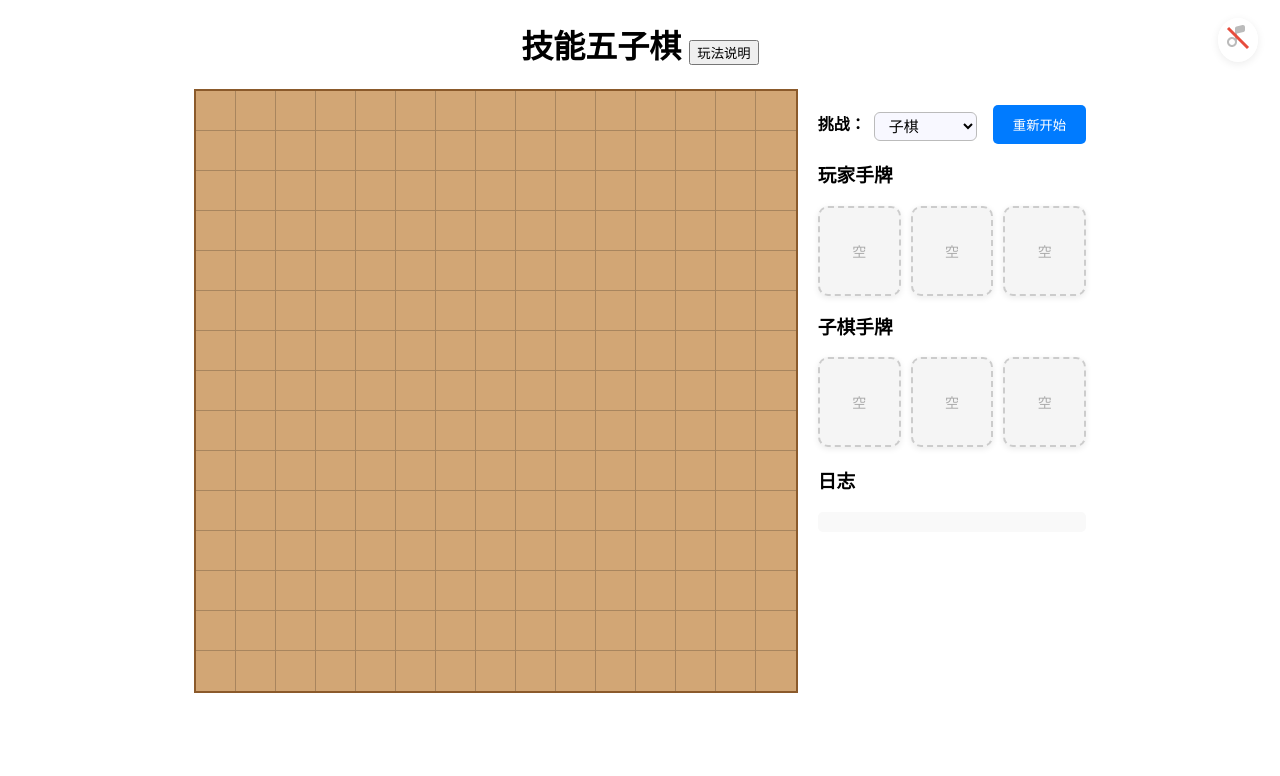
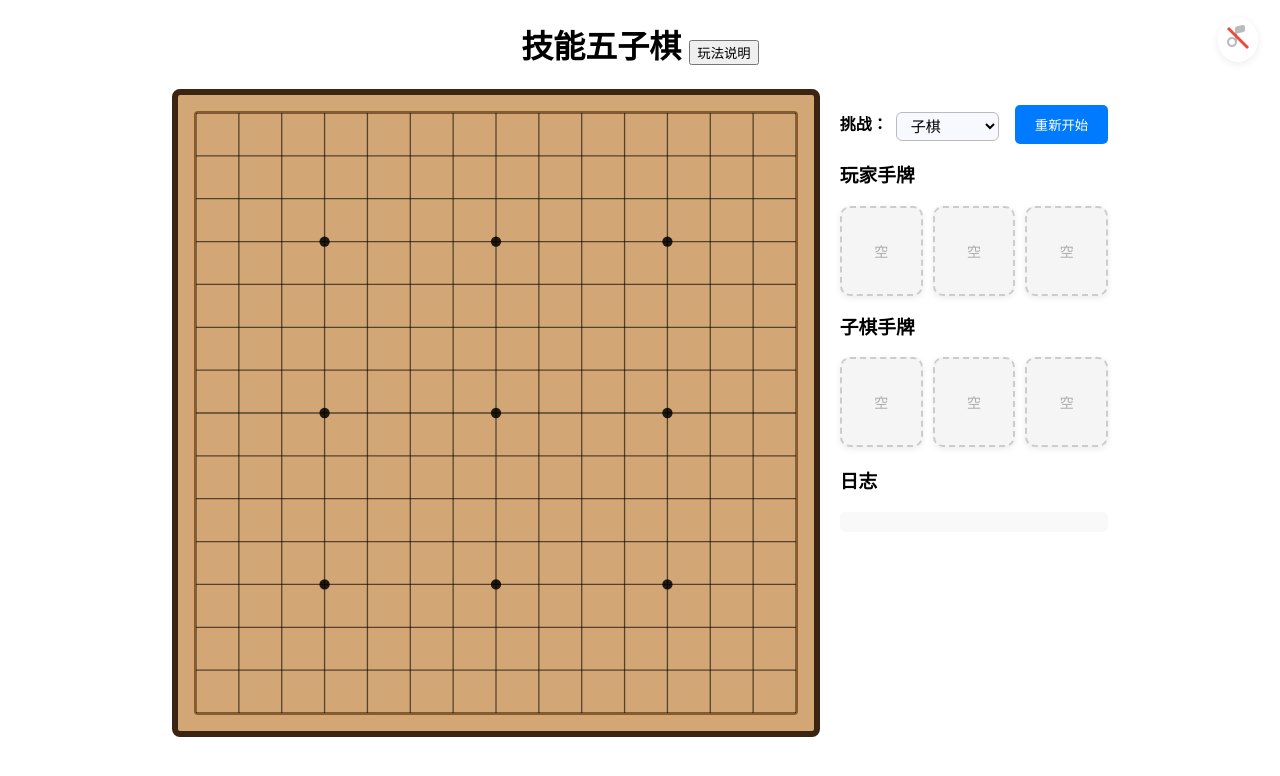
Before and after one commit to wjing-zz/SkillGolang, a Vue app: page / in a window 1280 px wide. Shown: the top 776 px of the page. Built offline with nearby package versions, Linux system fonts and the light colour scheme.

Commit message:
board update

```diff
--- a/src/components/GomokuBoard.vue
+++ b/src/components/GomokuBoard.vue
@@ -1,17 +1,28 @@
 <template>
-  <div class="board" :style="gridStyle">
-    <div
-      v-for="(cell, index) in flatBoard"
-      :key="index"
-      class="cell"
-      :class="{
-        'last-col': (index % size) === size - 1,
-        'last-row': Math.floor(index / size) === size - 1
-      }"
-      @click="$emit('place', index % size, Math.floor(index / size))"
-    >
-      <div v-if="cell === 1" class="stone black"></div>
-      <div v-else-if="cell === 2" class="stone white"></div>
+  <div class="board-wrapper">
+    <div class="board">
+      <!-- 棋盘网格 -->
+      <svg class="grid" :viewBox="`0 0 ${size - 1} ${size - 1}`" preserveAspectRatio="none">
+        <!-- 纵线 -->
+        <line v-for="i in size" :key="'v-' + i" :x1="i - 1" y1="0" :x2="i - 1" :y2="size - 1" stroke="rgba(0,0,0,0.6)"
+          stroke-width="0.03" />
+        <!-- 横线 -->
+        <line v-for="i in size" :key="'h-' + i" x1="0" :y1="i - 1" :x2="size - 1" :y2="i - 1" stroke="rgba(0,0,0,0.6)"
+          stroke-width="0.03" />
+        <!-- 星位/天元 -->
+        <circle v-for="(pt, idx) in starPoints" :key="'star-' + idx" :cx="pt.x" :cy="pt.y" r="0.12"
+          fill="rgba(0,0,0,0.85)" />
+      </svg>
+
+      <!-- 棋子 -->
+      <template v-for="(cell, index) in flatBoard" :key="'stone-'+index">
+        <div v-if="cell === 1 || cell === 2" class="stone" :class="cell === 1 ? 'black' : 'white'"
+          :style="stoneStyle(index)"></div>
+      </template>
+
+      <!-- 点击热点 -->
+      <button v-for="(cell, index) in flatBoard" :key="'hot-' + index" class="hotspot" :style="stoneStyle(index)"
+        @click="$emit('place', index % size, Math.floor(index / size))" aria-label="place stone"></button>
     </div>
   </div>
 </template>
@@ -24,57 +35,88 @@ const props = defineProps<{
   board: number[][]
 }>()
 
-// 将二维数组拍平成一维，方便单层 v-for 渲染
+// 一维化棋盘
 const flatBoard = computed(() => props.board.flat())
 
-// 使用 CSS Grid，格子大小用百分比自适应
-const gridStyle = computed(() => ({
-  display: 'grid',
-  gridTemplateColumns: `repeat(${props.size}, 1fr)`,
-  gridTemplateRows: `repeat(${props.size}, 1fr)`,
-}))
+// 百分比步进
+const step = computed(() => 100 / (props.size - 1))
+
+// 棋子/热点定位
+function stoneStyle(index: number) {
+  const x = index % props.size
+  const y = Math.floor(index / props.size)
+  return {
+    left: `${x * step.value}%`,
+    top: `${y * step.value}%`,
+  }
+}
+
+// 星位/天元（15x15：4,8,12）
+const starPoints = computed(() => {
+  if (props.size !== 15) return []
+  const coords = [4, 8, 12]
+  const stars: { x: number; y: number }[] = []
+  coords.forEach((gy) => {
+    coords.forEach((gx) => {
+      stars.push({ x: gx - 1, y: gy - 1 })
+    })
+  })
+  return stars
+})
 </script>
 
 <style scoped>
+.board-wrapper {
+  display: inline-block;
+  padding: 16px;                 /* 外框厚度，留出空间 */
+  background: #d2a675;           /* 木框颜色 */
+  border: 6px solid #3b2412;     /* 更深的外边框 */
+  border-radius: 8px;
+}
+
 .board {
+  position: relative;
   background: #d2a675;
-  border: 2px solid #8b5a2b;
-  display: grid;
-  width: 90vmin;   /* 宽度随屏幕缩放 */
-  height: 90vmin;  /* 高度保持一致，保证正方形 */
+  border: 2px solid #8b5a2b;     /* 内框 */
+  width: 90vmin;
+  height: 90vmin;
   max-width: 600px;
   max-height: 600px;
-  /* margin: auto; */
+  margin: auto;
+  border-radius: 4px;
+  overflow: visible;             /* 允许棋子超出一点 */
 }
-
-.cell {
-  position: relative;
-  box-sizing: border-box;
-  cursor: pointer;
-  border-right: 1px solid rgba(0,0,0,0.2);
-  border-bottom: 1px solid rgba(0,0,0,0.2);
-}
-
-/* 去掉最后一列的右边框 */
-.cell.last-col {
-  border-right: none;
-}
-
-/* 去掉最后一行的下边框 */
-.cell.last-row {
-  border-bottom: none;
+.grid {
+  position: absolute;
+  inset: 0;
+  width: 100%;
+  height: 100%;
+  pointer-events: none; /* 不拦截点击 */
 }
 
 .stone {
   position: absolute;
-  top: 50%;
-  left: 50%;
-  width: 70%;   /* 相对格子大小缩放 */
-  height: 70%;
+  width: 4.6%;
+  height: 4.6%;
+  transform: translate(-50%, -50%);
   border-radius: 50%;
-  transform: translate(-50%, -50%);
+  z-index: 5;
+}
+.black { background: #111; }
+.white {
+  background: #f7f7f7;
+  border: 1px solid rgba(0,0,0,0.2);
 }
 
-.black { background: black; }
-.white { background: white; }
+.hotspot {
+  position: absolute;
+  width: 6.5%;
+  height: 6.5%;
+  transform: translate(-50%, -50%);
+  background: transparent;
+  border: none;
+  padding: 0;
+  z-index: 10;
+  cursor: pointer;
+}
 </style>
```
